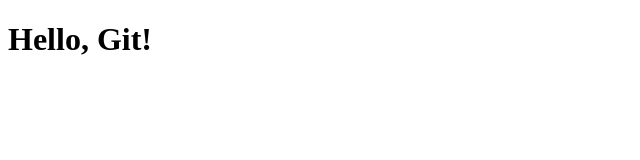
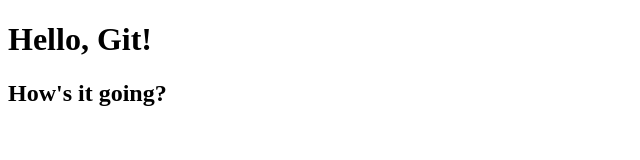
Before and after one commit to bhubr/livecoding-git-intro, a plain HTML site: page index.html in a window 1280 px wide. Shown: the whole page, without its empty margins (0-640 px from the left). Drawn offline with Linux system fonts and the light colour scheme.

Commit message:
Add subtitle

```diff
--- a/index.html
+++ b/index.html
@@ -7,5 +7,6 @@
 </head>
 <body>
   <h1>Hello, Git!</h1>
+  <h2>How's it going?</h2>
 </body>
 </html>
```
